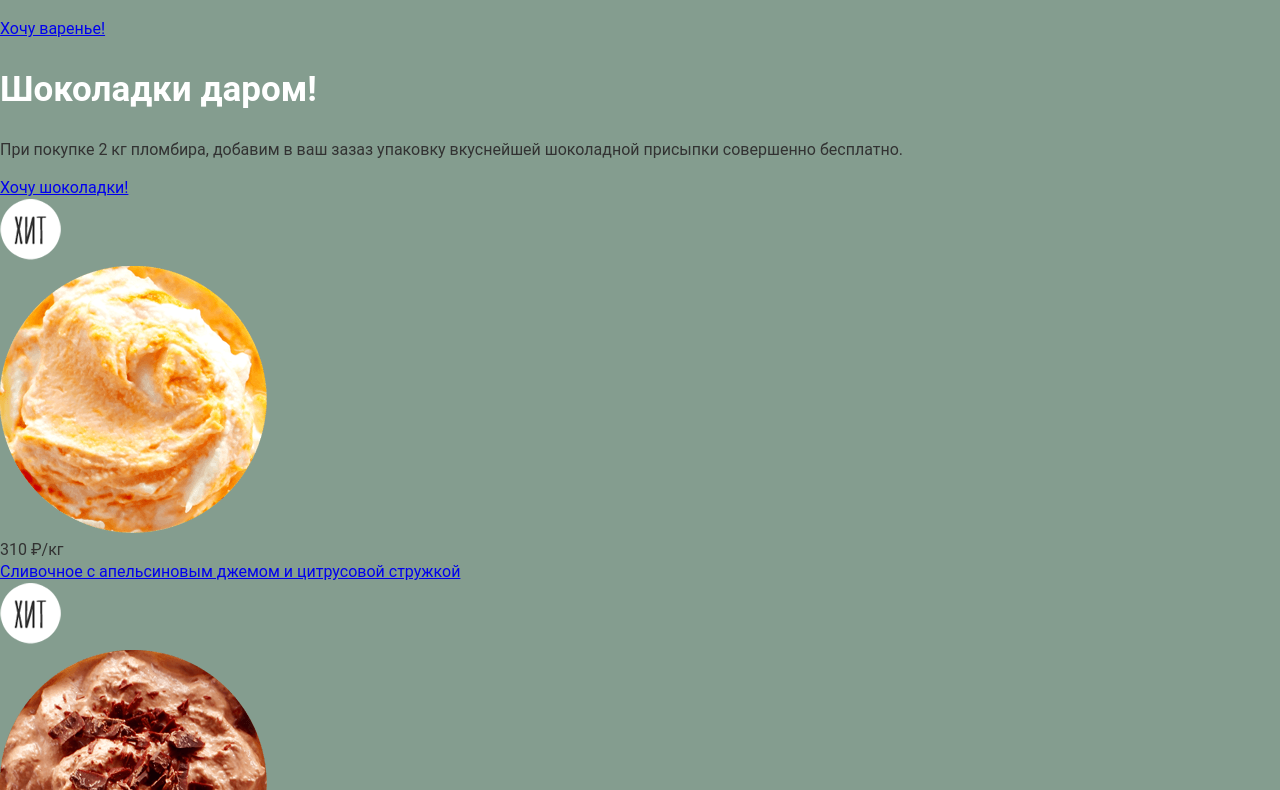
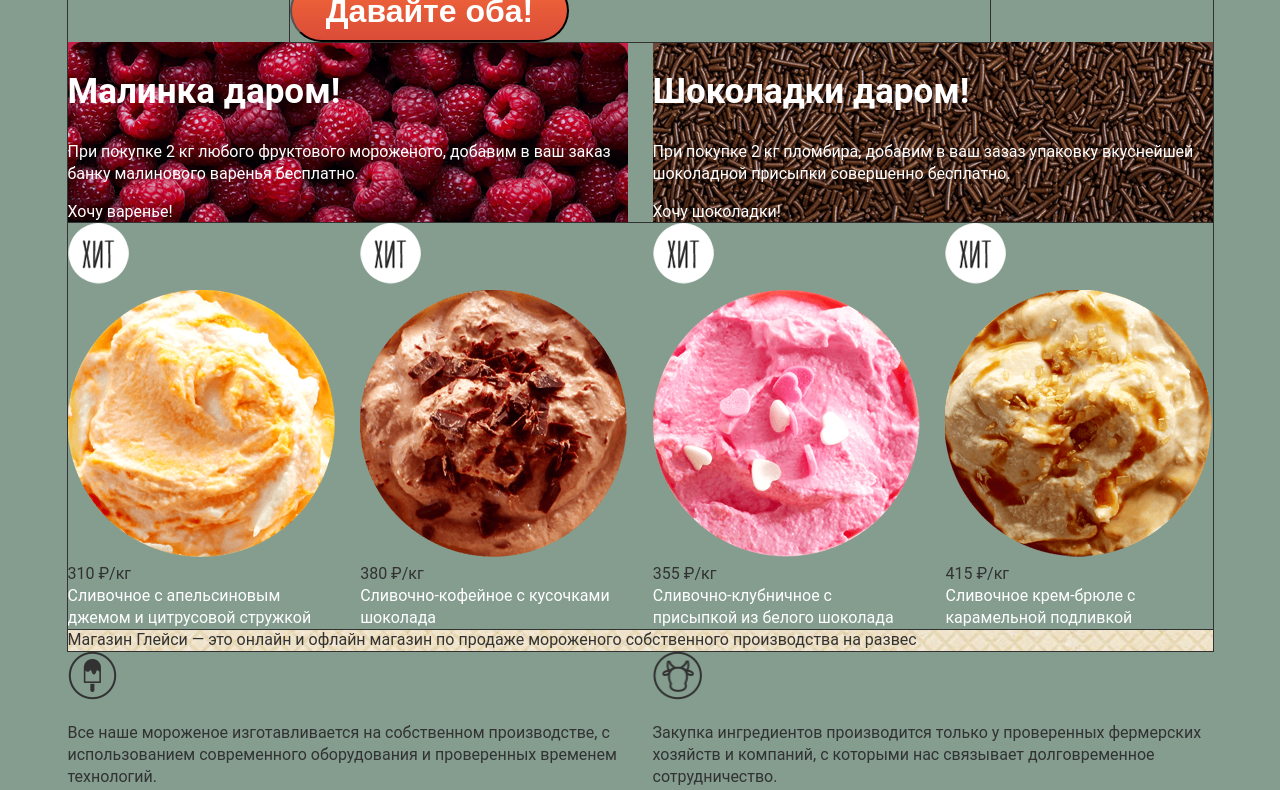
Before and after one commit to PavelAmezhnov/249529-gllacy, a plain HTML site: page index.html in a window 1280 px wide. Shown: the part 833-1623 px from the top of the page. Drawn offline with Linux system fonts and the light colour scheme.

Commit message:
4-1
Сетки

```diff
--- a/css/style.css
+++ b/css/style.css
@@ -15,10 +15,10 @@ h1, h2 {
   color: #ffffff;
   font-weight: bold;
 }
-<<<<<<< HEAD
 
 a {
   text-decoration: none;
+  color: #fff;
 }
 
 .main-header {
@@ -48,6 +48,7 @@ a {
   display: inline-block;
   font-size: 16px;
   line-height: 18px;
+  font-weight: 600;
 }
 
 .user-block {
@@ -73,14 +74,100 @@ a {
 
 .phone-number div {
   text-align: right;
+  color: #fff;
 }
 
 .phone-number div:first-child {
   font-size: 14px;
   line-height: 16px;
+  font-weight: 600;
 }
 
 .phone-number div:last-child {
   font-size: 22px;
-  line-height: 24px
+  line-height: 24px;
+  font-weight: 500;
 }
+
+.container {
+  width: 1145px;
+  margin: 0 auto;
+  outline: 1px solid;
+}
+
+.slider-radio {
+
+}
+
+.slider-promo {
+  width: 700px;
+  margin: 0 auto;
+  outline: 1px solid;
+}
+
+.slider-promo-title {
+  font-size: 60px;
+  line-height: 60px;
+  font-weight: 600;
+  color: #fff;
+
+}
+
+.slider-promo-btn {
+  font-size: 32px;
+  line-height: 44px;
+  font-weight: 600;
+  color: #fff;
+  height: 63px;
+  width: 279px;
+  border-radius: 31.5px;
+  background-image: linear-gradient(to bottom, #f26839, #db4c38);
+}
+
+.index-content {
+
+}
+
+.index-content:nth-child(2):after {
+  content: "";
+  display: table;
+  clear: both;
+}
+
+.index-content-left, .index-content-right {
+  width: 560px;
+}
+
+.index-content-left {
+  float: left;
+}
+
+.index-content-right {
+  float: right;
+}
+
+.raspberry {
+  background: url(../img/raspberry-bg.png), #c9224a;
+  color: #fff;
+
+}
+
+.chocolate {
+  background: url(../img/chocolate-bg.png), #6c4638;
+  color: #fff;
+}
+
+.hit {
+  display: flex;
+  flex-direction: row;
+  justify-content: space-between;
+  outline: 1px solid;
+}
+
+.hit-item {
+  width: 267px;
+}
+
+.index-content:nth-child(4) {
+  background: url(../img/waffle-bg.jpg), #e9dcc3;
+}
--- a/index.html
+++ b/index.html
@@ -41,9 +41,9 @@
     <main>
       <div class="container">
         <div class="index-content">
-          <input type="radio" name="slider-radio" checked>
-          <input type="radio" name="slider-radio">
-          <input type="radio" name="slider-radio">
+          <input class="slider-radio" type="radio" name="slider-radio" checked>
+          <input class="slider-radio" type="radio" name="slider-radio">
+          <input class="slider-radio" type="radio" name="slider-radio">
           <div class="slider-promo">
             <img class="slider-promo-img" src="img/ice-cream-promo.png" width="647" height="584" alt="Крем-брюле и пломбир с малиновым джемом">
             <span class="slider-promo-title">Крем-брюле и пломбир с малиновым джемом</span>
@@ -51,18 +51,18 @@
           </div>
         </div>
         <div class="index-content">
-          <div class="index-content-left">
+          <div class="index-content-left raspberry">
             <h2>Малинка даром!</h2>
             <p>При покупке 2 кг любого фруктового мороженого, добавим в ваш заказ банку малинового варенья бесплатно.</p>
             <a class="btn" href="#">Хочу варенье!</a>
           </div>
-          <div class="index-content-right">
+          <div class="index-content-right chocolate">
             <h2>Шоколадки даром!</h2>
             <p>При покупке 2 кг пломбира, добавим  в ваш зазаз упаковку вкуснейшей шоколадной присыпки совершенно бесплатно.</p>
             <a class="btn" href="#">Хочу шоколадки!</a>
           </div>
         </div>
-        <div class="index-content">
+        <div class="index-content hit">
           <section class="hit-item">
             <div class="hit-label"><img src="img/hit-label.png" width="61" height="61" alt="ХИТ"></div>
             <img class="hit-item-img" src="img/hit-1.png" width="267" height="267" alt="ХИТ-1">
```
